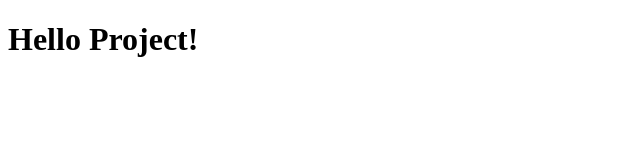
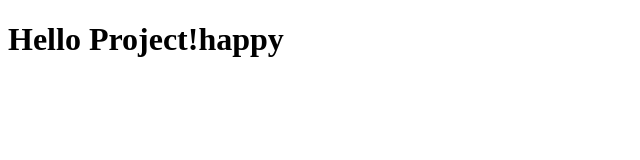
Before and after one commit to samarpratap/project, a plain HTML site: page site/index.html in a window 1280 px wide. Shown: the whole page, without its empty margins (0-640 px from the left). Drawn offline with Linux system fonts and the light colour scheme.

Commit message:
small addition.

```diff
--- a/site/index.html
+++ b/site/index.html
@@ -5,6 +5,6 @@
 	<title>MyProject</title>
 </head>
 <body>
-<h1>Hello Project!</h1>
+<h1>Hello Project!happy</h1>
 </body>
 </html>
```
